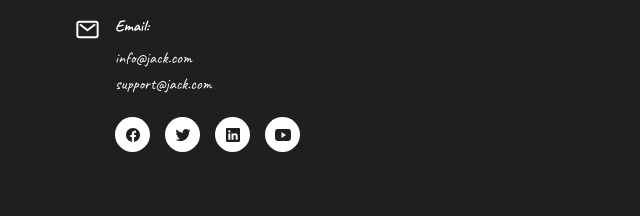
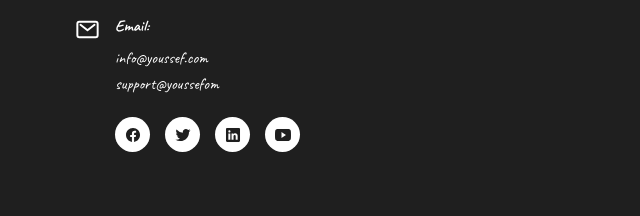
Before and after one commit to Youssef-abdelouali/portfolio-mvp, a plain HTML site: page index.html in a window 1280 px wide. Shown: the part 3911-4127 px from the top of the page, 0-640 px from the left. Drawn offline with nearby package versions, Linux system fonts and the light colour scheme.

Commit message:
all good

```diff
--- a/index.html
+++ b/index.html
@@ -747,9 +747,9 @@
               <div class="wrapper">
                 <h3 class="h4 contact-item-title">Email:</h3>
 
-                <a href="mailto:info@jack.com" class="contact-info">info@jack.com</a>
+                <a href="mailto:info@jack.com" class="contact-info">info@youssef.com</a>
 
-                <a href="mailto:support@jack.com" class="contact-info">support@jack.com</a>
+                <a href="mailto:support@jack.com" class="contact-info">support@youssefom</a>
               </div>
 
             </li>
```
Also changed, not shown: Screenshots/Capture1.PNG (added), Screenshots/Capture2.PNG (added).
